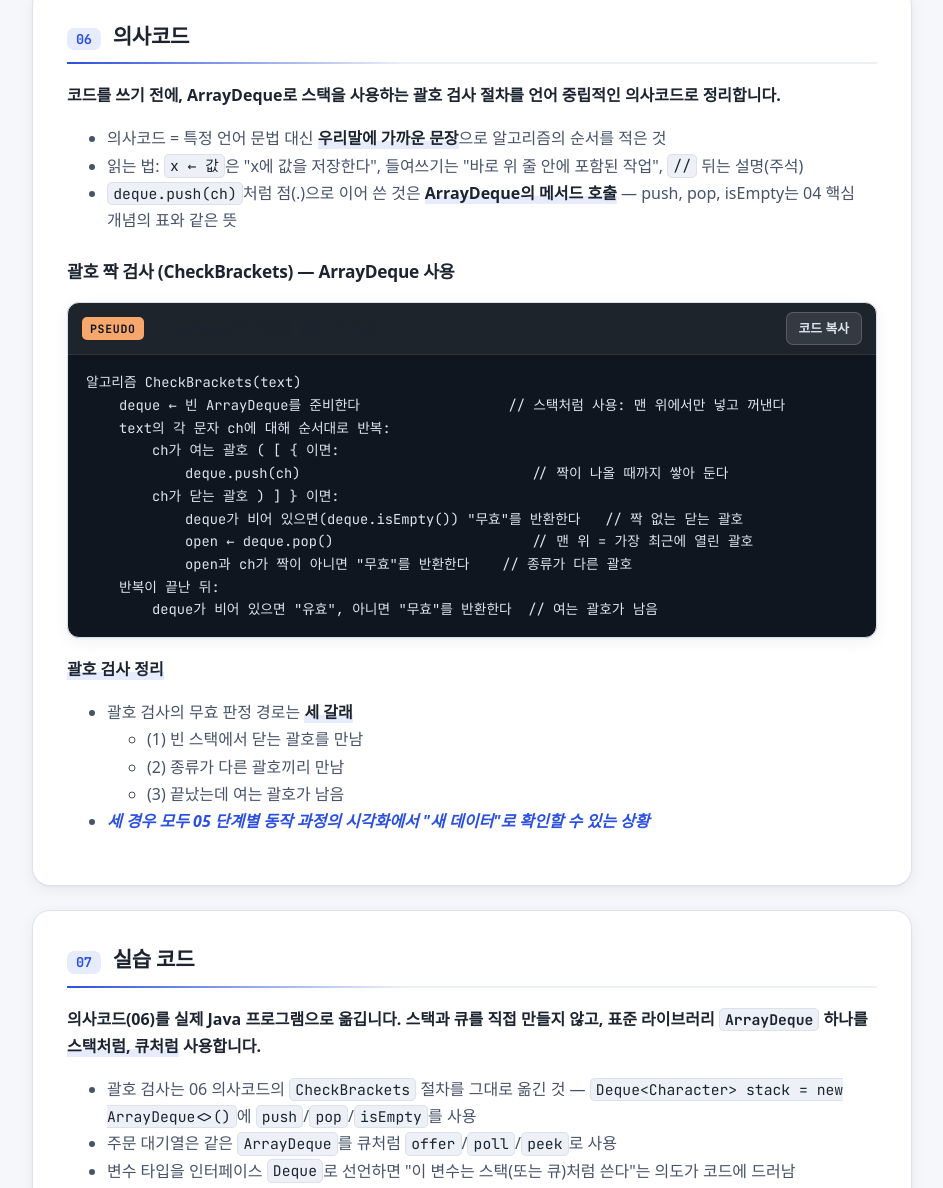
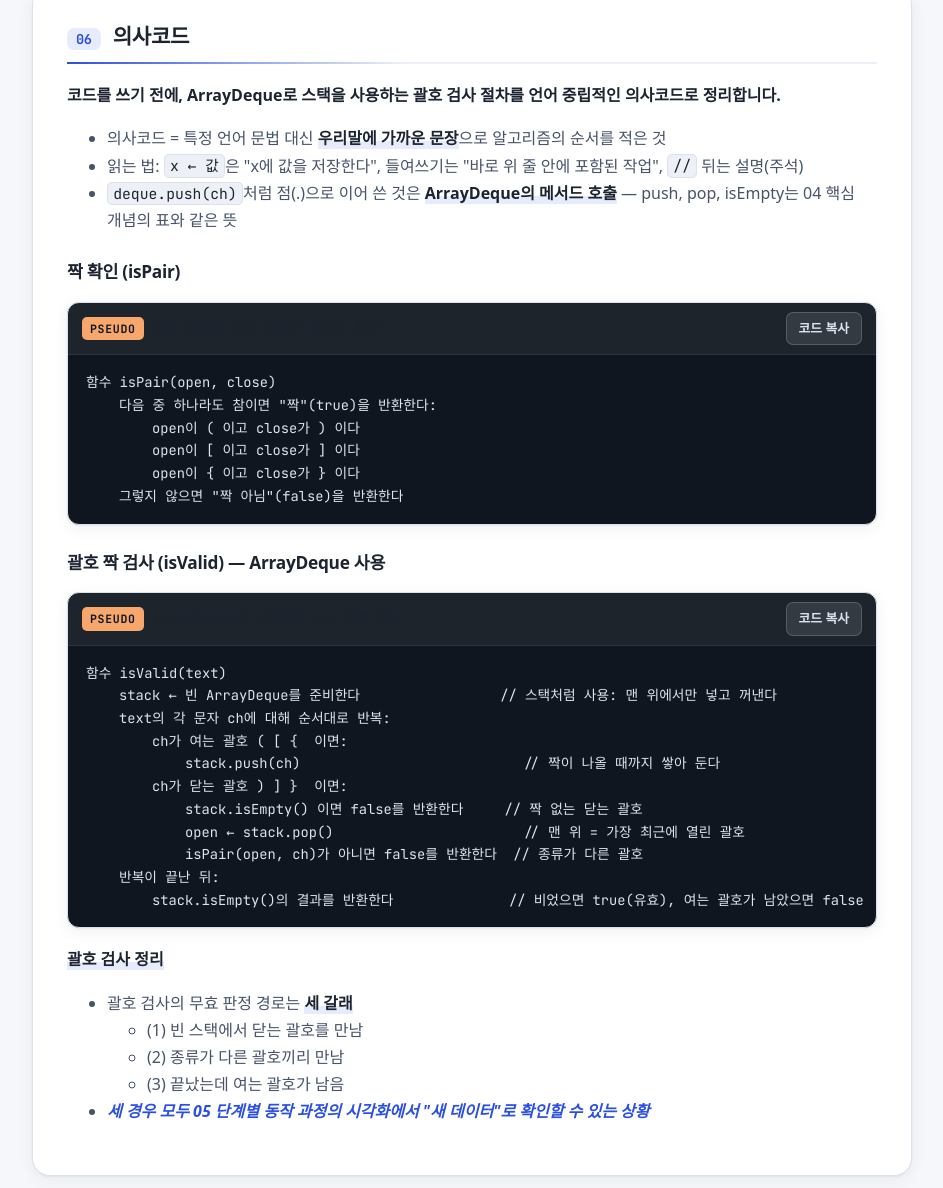
Before and after one commit to kitae104/Algorithm26, a website: page algorithms/06-stack-and-queue.html in a window 1280 px wide. Shown: the part 5540-6728 px from the top of the page, without its empty margins (308-1251 px from the left). Drawn offline with Linux system fonts and the light colour scheme; a web font is replaced by a local one.

Commit message:
Update 06-stack-and-queue.html

```diff
--- a/algorithms/06-stack-and-queue.html
+++ b/algorithms/06-stack-and-queue.html
@@ -239,26 +239,43 @@
                     <li><code>deque.push(ch)</code>처럼 점(.)으로 이어 쓴 것은 <strong>ArrayDeque의 메서드 호출</strong> — push, pop, isEmpty는 04 핵심 개념의 표와 같은 뜻</li>
                 </ul>
 
-                <h3>괄호 짝 검사 (CheckBrackets) — ArrayDeque 사용</h3>
+                <h3>짝 확인 (isPair)</h3>
                 <article class="code-card">
                     <header class="code-card__header">
                         <div class="code-card__info">
                             <span class="code-card__language">Pseudo</span>
-                            <strong class="code-card__filename">ArrayDeque를 이용한 괄호 짝 검사</strong>
+                            <strong class="code-card__filename">여는 괄호와 닫는 괄호가 짝인지 확인</strong>
                         </div>
-                        <button type="button" class="copy-code-button" data-copy-target="code-pseudo-bracket" aria-label="괄호 검사 의사코드 복사">코드 복사</button>
+                        <button type="button" class="copy-code-button" data-copy-target="code-pseudo-ispair" aria-label="isPair 의사코드 복사">코드 복사</button>
                     </header>
-                    <pre><code id="code-pseudo-bracket">알고리즘 CheckBrackets(text)
-    deque ← 빈 ArrayDeque를 준비한다                  // 스택처럼 사용: 맨 위에서만 넣고 꺼낸다
+                    <pre><code id="code-pseudo-ispair">함수 isPair(open, close)
+    다음 중 하나라도 참이면 "짝"(true)을 반환한다:
+        open이 ( 이고 close가 ) 이다
+        open이 [ 이고 close가 ] 이다
+        open이 { 이고 close가 } 이다
+    그렇지 않으면 "짝 아님"(false)을 반환한다</code></pre>
+                </article>
+
+                <h3>괄호 짝 검사 (isValid) — ArrayDeque 사용</h3>
+                <article class="code-card">
+                    <header class="code-card__header">
+                        <div class="code-card__info">
+                            <span class="code-card__language">Pseudo</span>
+                            <strong class="code-card__filename">ArrayDeque를 스택으로 쓰는 괄호 검사</strong>
+                        </div>
+                        <button type="button" class="copy-code-button" data-copy-target="code-pseudo-isvalid" aria-label="isValid 의사코드 복사">코드 복사</button>
+                    </header>
+                    <pre><code id="code-pseudo-isvalid">함수 isValid(text)
+    stack ← 빈 ArrayDeque를 준비한다                 // 스택처럼 사용: 맨 위에서만 넣고 꺼낸다
     text의 각 문자 ch에 대해 순서대로 반복:
-        ch가 여는 괄호 ( [ { 이면:
-            deque.push(ch)                            // 짝이 나올 때까지 쌓아 둔다
-        ch가 닫는 괄호 ) ] } 이면:
-            deque가 비어 있으면(deque.isEmpty()) "무효"를 반환한다   // 짝 없는 닫는 괄호
-            open ← deque.pop()                        // 맨 위 = 가장 최근에 열린 괄호
-            open과 ch가 짝이 아니면 "무효"를 반환한다    // 종류가 다른 괄호
+        ch가 여는 괄호 ( [ {  이면:
+            stack.push(ch)                           // 짝이 나올 때까지 쌓아 둔다
+        ch가 닫는 괄호 ) ] }  이면:
+            stack.isEmpty() 이면 false를 반환한다     // 짝 없는 닫는 괄호
+            open ← stack.pop()                       // 맨 위 = 가장 최근에 열린 괄호
+            isPair(open, ch)가 아니면 false를 반환한다  // 종류가 다른 괄호
     반복이 끝난 뒤:
-        deque가 비어 있으면 "유효", 아니면 "무효"를 반환한다  // 여는 괄호가 남음</code></pre>
+        stack.isEmpty()의 결과를 반환한다              // 비었으면 true(유효), 여는 괄호가 남았으면 false</code></pre>
                 </article>
 
                 <p><strong>괄호 검사 정리</strong></p>
@@ -280,7 +297,7 @@
                 <p class="lecture-lead">의사코드(06)를 실제 Java 프로그램으로 옮깁니다. 스택과 큐를 직접 만들지 않고, 표준 라이브러리 <code>ArrayDeque</code> 하나를
                     <strong>스택처럼, 큐처럼</strong> 사용합니다.</p>
                 <ul>
-                    <li>괄호 검사는 06 의사코드의 <code>CheckBrackets</code> 절차를 그대로 옮긴 것 — <code>Deque&lt;Character&gt; stack = new ArrayDeque&lt;&gt;()</code>에 <code>push</code>/<code>pop</code>/<code>isEmpty</code>를 사용</li>
+                    <li>06 의사코드의 <code>isPair</code>, <code>isValid</code>를 같은 이름의 <code>static</code> 메서드로 한 줄씩 옮긴 것 — 의사코드의 <code>stack ← 빈 ArrayDeque</code>는 <code>Deque&lt;Character&gt; stack = new ArrayDeque&lt;&gt;()</code>, <code>stack.push</code>/<code>pop</code>/<code>isEmpty</code>는 그대로 같은 이름의 메서드</li>
                     <li>주문 대기열은 같은 <code>ArrayDeque</code>를 큐처럼 <code>offer</code>/<code>poll</code>/<code>peek</code>로 사용</li>
                     <li>변수 타입을 인터페이스 <code>Deque</code>로 선언하면 "이 변수는 스택(또는 큐)처럼 쓴다"는 의도가 코드에 드러남</li>
                 </ul>
```
